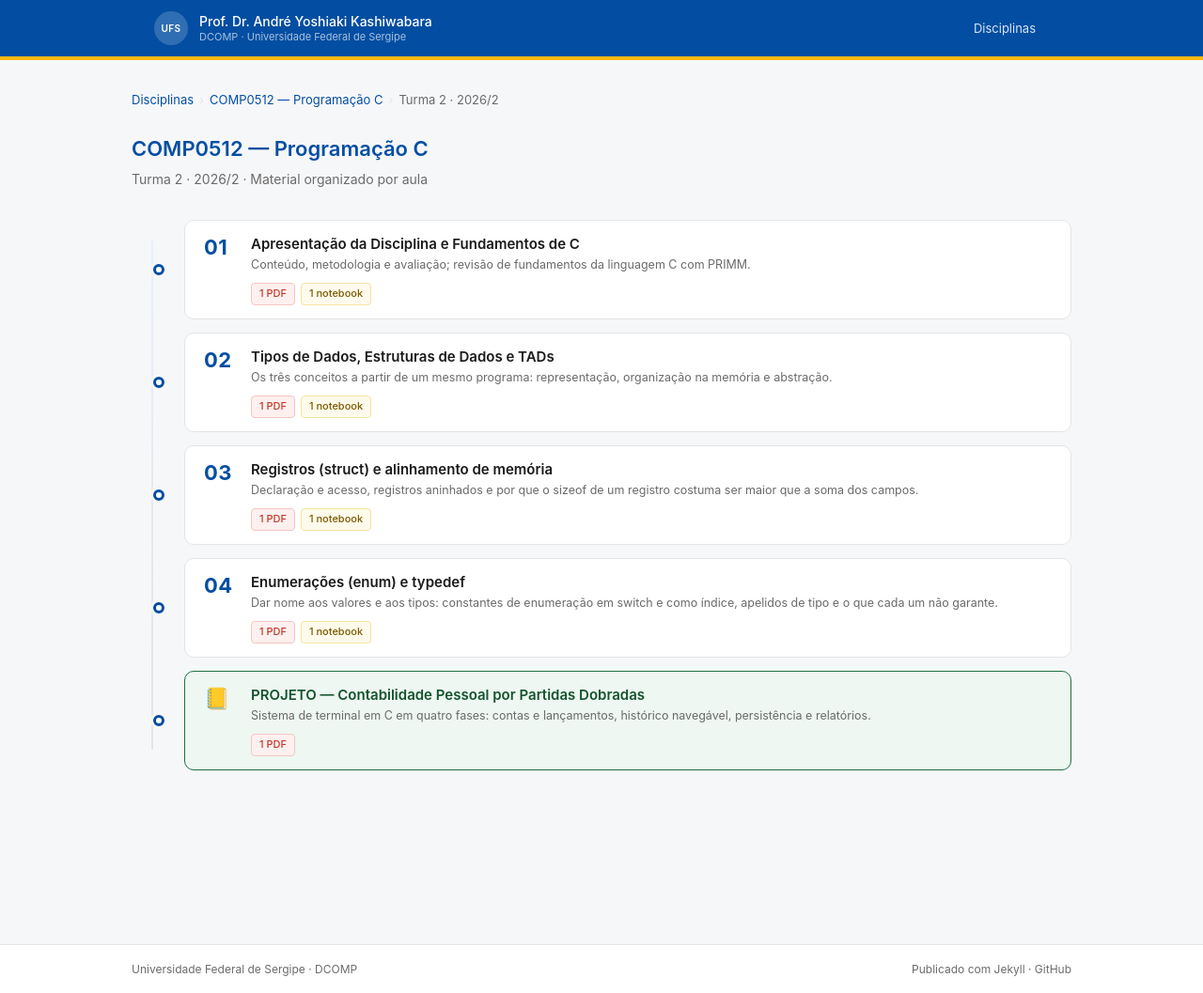
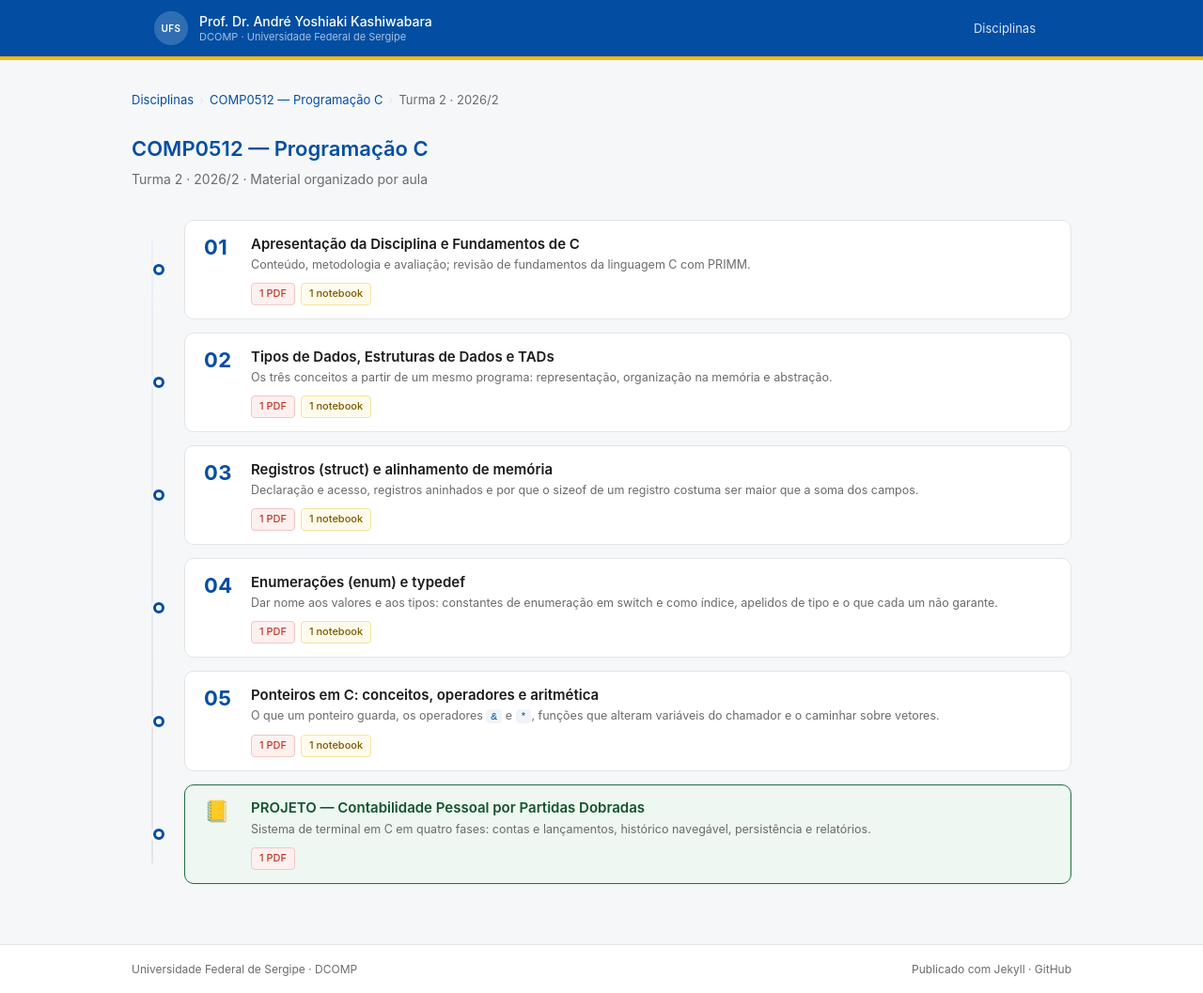
Before and after one commit to ayoshiaki/ufs-disciplinas, a Jekyll site: the page built from programacao-c/2026-2-T02/index.md, in a window 1280 px wide and 1057 px high. Shown: the whole window at 94% size. Built offline with Jekyll 4.4.1, drawn with Linux system fonts in a browser that asks for light colours.

Commit message:
Adiciona Aula 05 de Programação C (2026/2 T02): ponteiros
Conceitos, operadores & e *, passagem por referência e aritmética de
ponteiros. Slides Beamer (39 páginas) com tema UFS, notebook do tutorial
partindo do programa troca_soma.c e card da aula no índice da turma.

Co-Authored-By: Claude Opus 5 (1M context) <noreply@anthropic.com>
Claude-Session: https://claude.ai/code/session_01RSFJbEAsVZmq7qVKCUWgXE

```diff
--- a/programacao-c/2026-2-T02/index.md
+++ b/programacao-c/2026-2-T02/index.md
@@ -52,6 +52,15 @@ title: "COMP0512 — Programação C — Turma 2 · 2026/2"
     </div>
   </a>
 
+  <a class="week-card" href="{{ 'programacao-c/2026-2-T02/aula-05-ponteiros-conceitos-operadores-e-aritmetica' | relative_url }}">
+    <div class="week-num">05</div>
+    <div class="week-body">
+      <div class="week-title">Ponteiros em C: conceitos, operadores e aritmética</div>
+      <div class="week-desc">O que um ponteiro guarda, os operadores <code>&amp;</code> e <code>*</code>, funções que alteram variáveis do chamador e o caminhar sobre vetores.</div>
+      <div class="week-badges"><span class="week-badge pdf">1 PDF</span><span class="week-badge nb">1 notebook</span></div>
+    </div>
+  </a>
+
   <a class="week-card" href="{{ 'programacao-c/2026-2-T02/projeto' | relative_url }}" style="background: #eef7f1; border-color: #1f6f43;">
     <div class="week-num" style="color: #1f6f43;">📒</div>
     <div class="week-body">
```
Also changed, not shown: programacao-c/2026-2-T02/aula-05-ponteiros-conceitos-operadores-e-aritmetica/index.md (added, +43 -0 lines), 3 other files.
